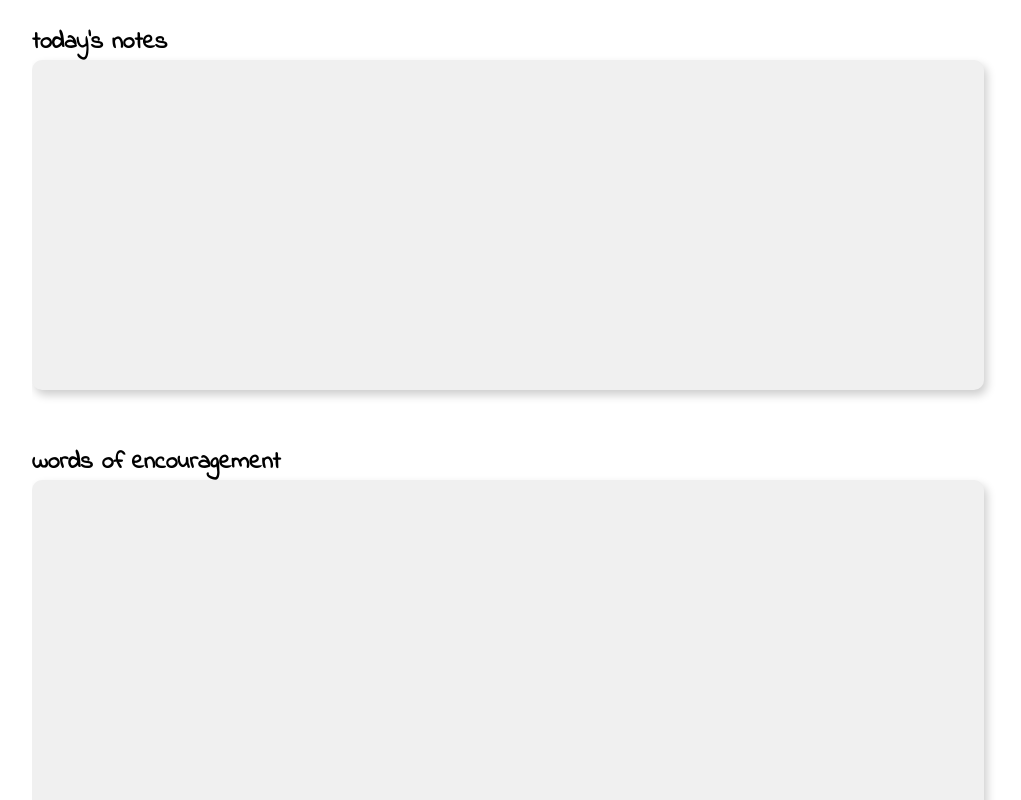
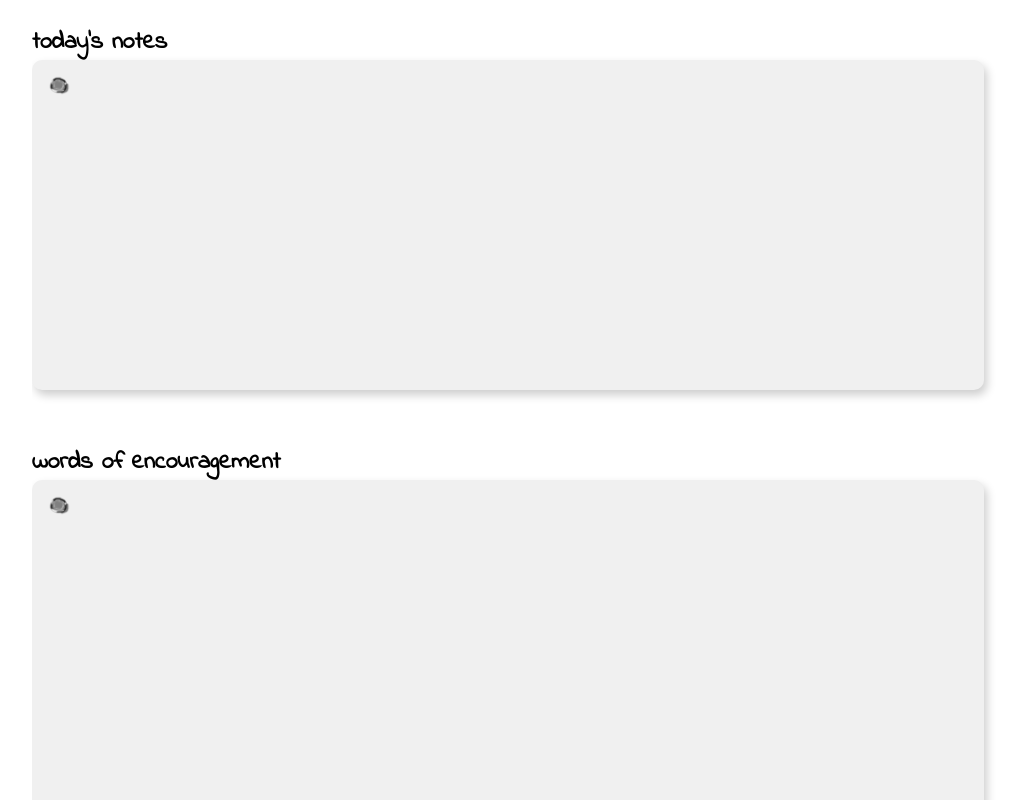
Before and after one commit to l0st-idi0t/WDYDT, a website: page public/board.html in a window 1280 px wide. Shown: the whole page, without its empty margins (96-1117 px from the left). Drawn offline with Linux system fonts and the light colour scheme.

Commit message:
added nail pic on boards

```diff
--- a/public/board.html
+++ b/public/board.html
@@ -10,11 +10,15 @@
     <div class="board-container">
       <div class="board">
         <h2>today's notes</h2>
-        <div class="notes" id="todayNotesContent"></div>
+        <div class="notes" id="todayNotesContent">
+          <img src="imgs/nail.png" class="nail-img" />
+        </div>
       </div>
       <div class="board">
         <h2>words of encouragement</h2>
-        <div class="notes" id="encouragementContent"></div>
+        <div class="notes" id="encouragementContent">
+          <img src="imgs/nail.png" class="nail-img" />
+        </div>
       </div>
     </div>
   </body>
--- a/public/style.css
+++ b/public/style.css
@@ -226,3 +226,10 @@ button {
 #pad {
   height: 80px;
 }
+
+.nail-img {
+  position: relative;
+  width: 25px;
+  height: auto;
+  z-index: 1;
+}
```
Also changed, not shown: public/homepage.html (+0 -1 lines).
